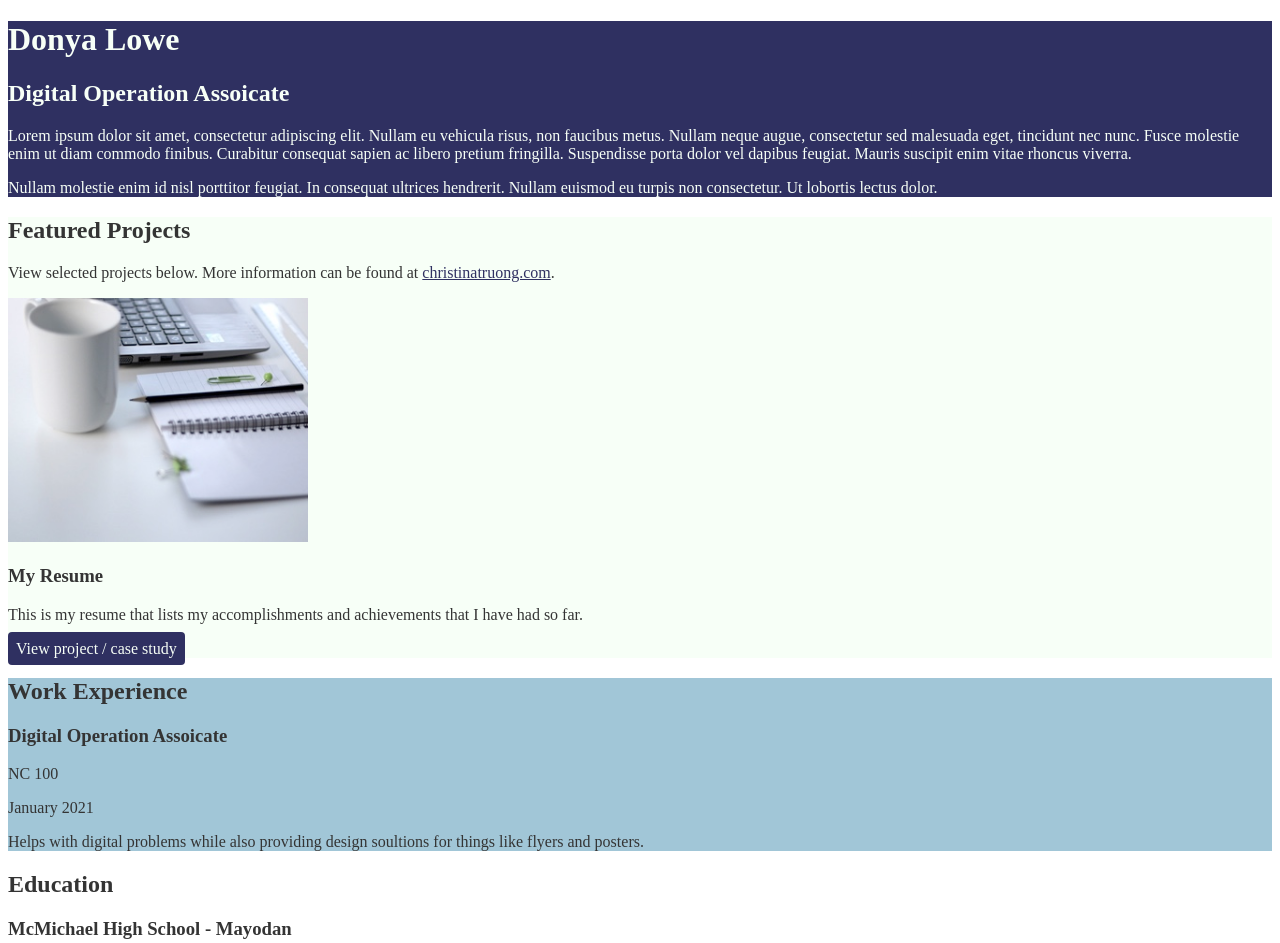
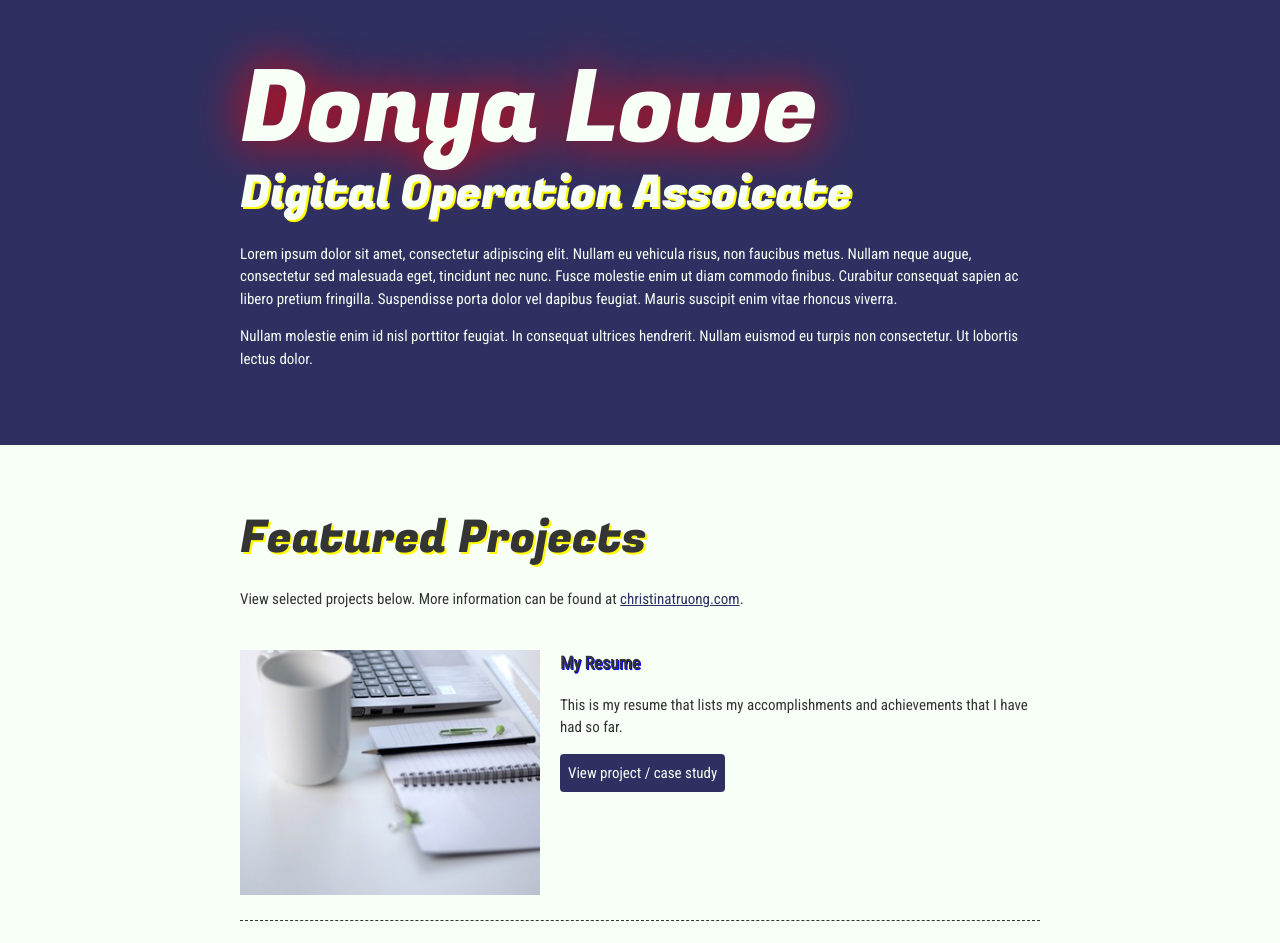
Before and after one commit to Arcs147/ResumeAssignment, a plain HTML site: page index.html in a window 1280 px wide. Shown: the top 943 px of the page. Drawn offline with Linux system fonts and the light colour scheme.

Commit message:
Update index.css

```diff
--- a/index.css
+++ b/index.css
@@ -1,9 +1,19 @@
 /*Global Styles
 ------------------ */
+html {
+    box-sizing: border-box;
+}
+*, *:before, *:after {
+    box-sizing: inherit;
+}
 
 /*Image Styles */
 body {
     color: #343434; /*Dark Grey*/
+    margin: 0;
+    font-family: 'Roboto Condensed', sans-serif;
+    font-size: 15px;
+    line-height: 1.5;
 }
 img {
     width: 300px;
@@ -13,6 +23,31 @@ a {
 }
 a:hover {
  text-decoration: none;
+}
+h1{
+    font-size: 100px;
+    line-height: 1;
+    text-shadow: 0 0 50px #FF0000;
+
+}
+h2 {
+    font-size: 45px;
+    text-shadow: 2px 2px yellow;
+}
+h1, h2 {
+    font-weight: 400;
+    font-family: 'Fugaz One', cursive;
+    margin: 0;
+}
+h3 {
+    font-family: 'Roboto Condensed', sans-serif;
+    text-shadow: 1px 1px blue;
+
+}
+.content-wrap {
+    width: 800px;
+    margin: 0 auto;
+    padding: 60px 0;
 }
 /*Profile
 ------------------ */
@@ -25,6 +60,18 @@ header {
 .projects {
      background: #f7fff7; /*Almost White*/
 }
+.project-item{
+    overflow: hidden;
+    border-bottom: 1px dashed #343434;
+    padding: 25px 0;
+}
+.project-item img{
+    float: left;
+    margin-right: 20px;
+}
+.project-item h3 {
+    margin-top: 0;
+}
 .projects a {
     color: #2F3061;
 }
@@ -34,6 +81,8 @@ header {
     text-decoration: none;
     padding: 8px;
     border-radius: 4px;
+    display: inline-block;
+
 }
 .projects .btn:hover {
     background: rgba(47, 48, 97, 80%);
```
